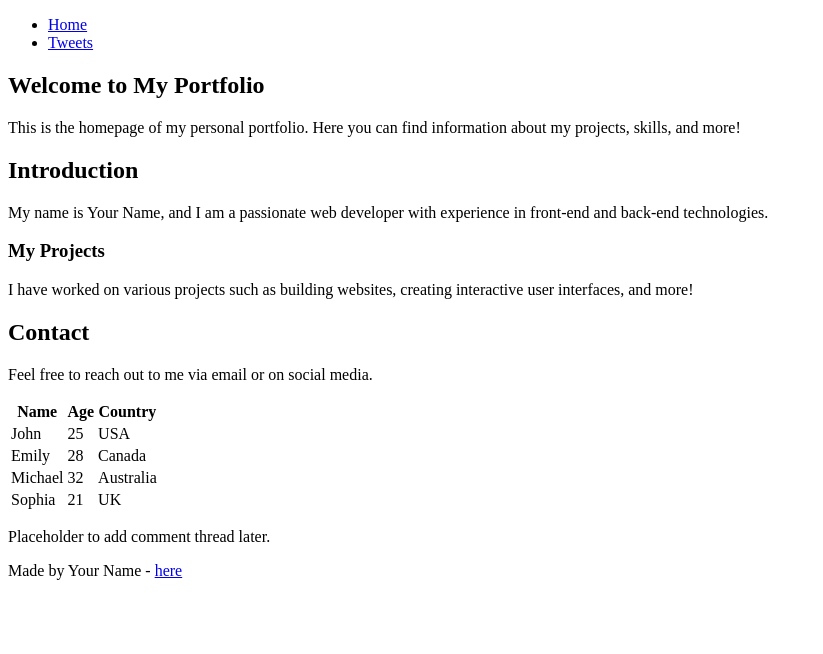
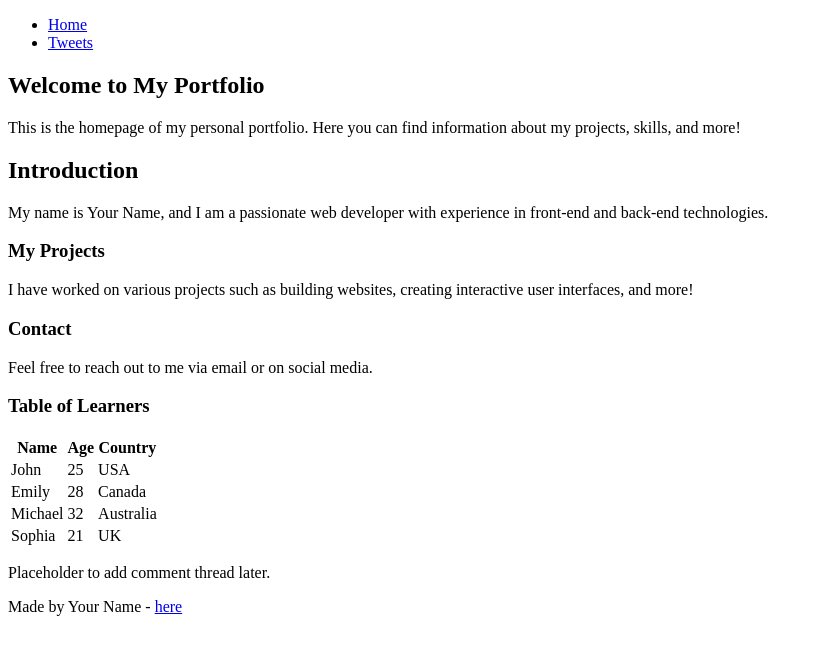
Before and after one commit to Kip-rotich46/My_First_Portfolio, a plain HTML site: page html_basic/index.html in a window 1280 px wide. Shown: the whole page, without its empty margins (0-823 px from the left). Drawn offline with Linux system fonts and the light colour scheme.

Commit message:
basic html

```diff
--- a/html_basic/index.html
+++ b/html_basic/index.html
@@ -1,7 +1,8 @@
 <!DOCTYPE html>
 <html lang="en">
 <head>
-    <meta charset="utf-8">
+    <meta charset="UTF-8">
+    <meta name="viewport" content="width=device-width, initial-scale=1.0">
     <title>Your Name - Personal Portfolio</title>
 </head>
 <body>
@@ -18,16 +19,25 @@
         <article>
             <h1>Welcome to My Portfolio</h1>
             <p>This is the homepage of my personal portfolio. Here you can find information about my projects, skills, and more!</p>
+
+            <section id="introduction">
                 <h2>Introduction</h2>
                 <p>My name is Your Name, and I am a passionate web developer with experience in front-end and back-end technologies.</p>
+            </section>
 
+            <section id="projects">
                 <h3>My Projects</h3>
                 <p>I have worked on various projects such as building websites, creating interactive user interfaces, and more!</p>
+            </section>
 
-            <h2>Contact</h2>
+            <section id="contact">
+                <h3>Contact</h3>
                 <p>Feel free to reach out to me via email or on social media.</p>
+            </section>
 
             <!-- Table of learners -->
+            <section>
+                <h3>Table of Learners</h3>
                 <table>
                     <thead>
                         <tr>
@@ -59,6 +69,7 @@
                         </tr>
                     </tbody>
                 </table>
+            </section>
         </article>
 
         <aside>
```
Also changed, not shown: html_basic/tweets.html (+2 -1 lines). Lines whose indentation alone changed are shown as unchanged.
